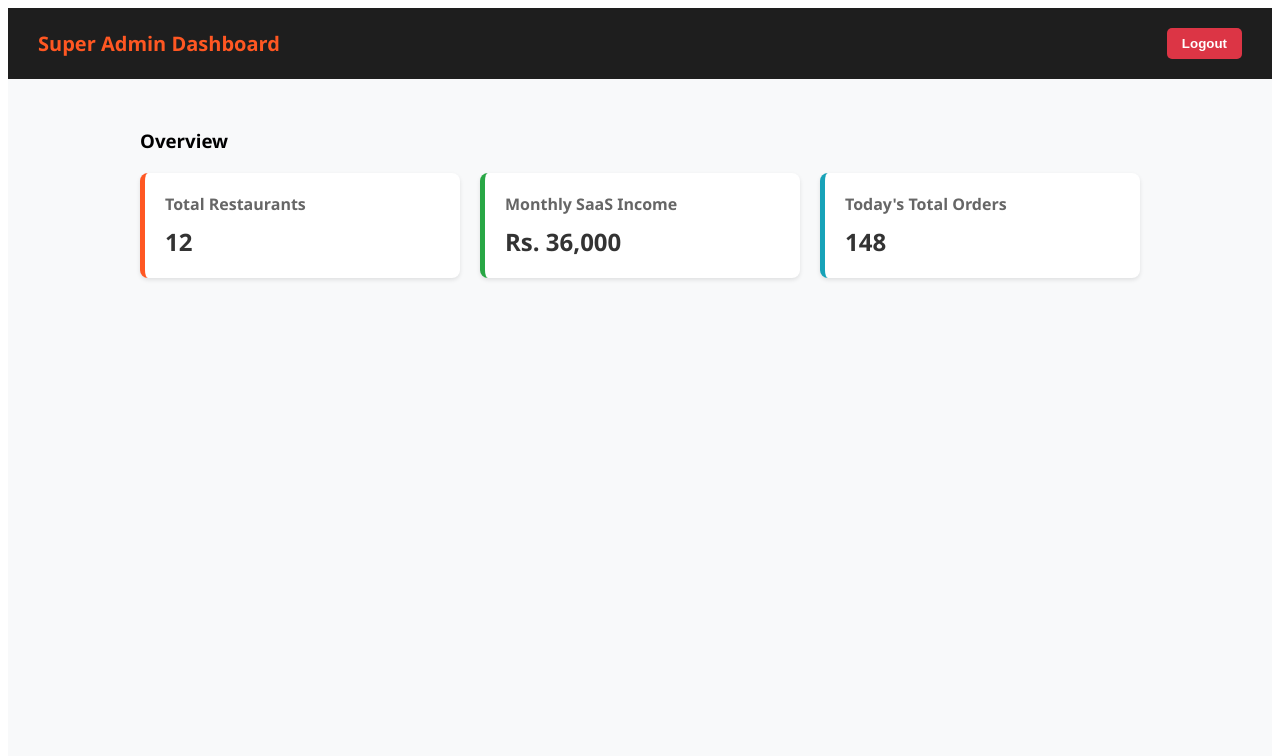
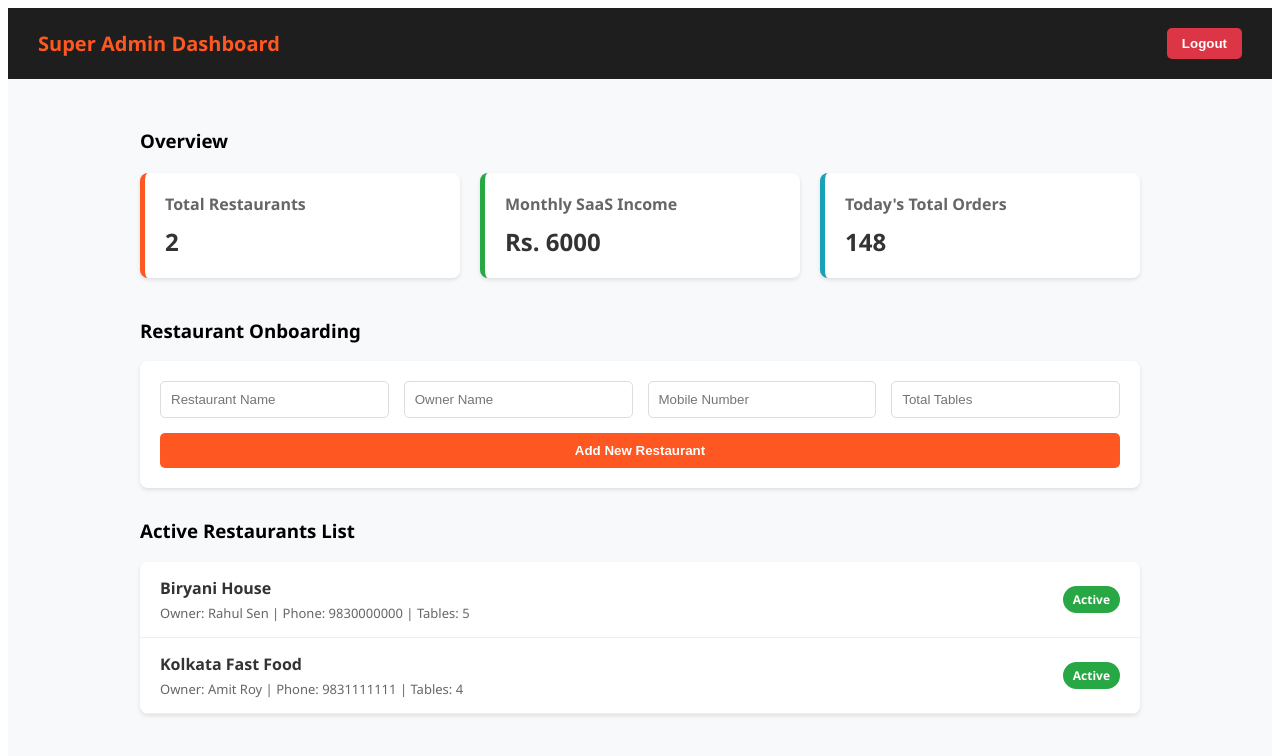
Before and after one commit to khaloindia/KhaloIndiaPOS-Frontend, a React (Vite) app: page /admin in a window 1280 px wide. Both pictures are taken after typing "name@example.com", "Sample123" into the empty fields and a click on the button "Access Portal". Shown: the top 756 px of the page. Built offline with nearby package versions, Linux system fonts and the light colour scheme.

Commit message:
Implement restaurant management features in SuperAdmin
Added restaurant management functionality including login and restaurant onboarding.

```diff
--- a/src/pages/SuperAdmin.tsx
+++ b/src/pages/SuperAdmin.tsx
@@ -1,14 +1,49 @@
 import React, { useState } from 'react';
+
+interface Restaurant {
+  id: number;
+  name: string;
+  owner: string;
+  phone: string;
+  tables: number;
+}
 
 export default function SuperAdmin() {
   const [isLoggedIn, setIsLoggedIn] = useState(false);
   const [email, setEmail] = useState('');
   const [password, setPassword] = useState('');
 
+  const [restaurants, setRestaurants] = useState<Restaurant[]>([
+    { id: 1, name: 'Biryani House', owner: 'Rahul Sen', phone: '9830000000', tables: 5 },
+    { id: 2, name: 'Kolkata Fast Food', owner: 'Amit Roy', phone: '9831111111', tables: 4 }
+  ]);
+  const [newRestName, setNewRestName] = useState('');
+  const [newOwner, setNewOwner] = useState('');
+  const [newPhone, setNewPhone] = useState('');
+  const [newTables, setNewTables] = useState('');
+
   const handleLogin = (e: React.FormEvent) => {
     e.preventDefault();
     if (email && password) {
       setIsLoggedIn(true);
+    }
+  };
+
+  const handleAddRestaurant = (e: React.FormEvent) => {
+    e.preventDefault();
+    if (newRestName && newOwner && newPhone && newTables) {
+      const newEntry: Restaurant = {
+        id: Date.now(),
+        name: newRestName,
+        owner: newOwner,
+        phone: newPhone,
+        tables: parseInt(newTables)
+      };
+      setRestaurants([...restaurants, newEntry]);
+      setNewRestName('');
+      setNewOwner('');
+      setNewPhone('');
+      setNewTables('');
     }
   };
 
@@ -58,20 +93,74 @@ export default function SuperAdmin() {
 
       <div style={{ padding: '30px', maxWidth: '1000px', margin: 'auto' }}>
         <h3>Overview</h3>
-        <div style={{ display: 'grid', gridTemplateColumns: 'repeat(auto-fit, minmax(250px, 1fr))', gap: '20px', marginTop: '20px' }}>
+        <div style={{ display: 'grid', gridTemplateColumns: 'repeat(auto-fit, minmax(250px, 1fr))', gap: '20px', marginTop: '20px', marginBottom: '40px' }}>
           <div style={{ background: 'white', padding: '20px', borderRadius: '8px', boxShadow: '0 2px 4px rgba(0,0,0,0.1)', borderLeft: '5px solid #ff5722' }}>
             <h4 style={{ margin: '0 0 10px 0', color: '#666' }}>Total Restaurants</h4>
-            <h2 style={{ margin: 0, color: '#333' }}>12</h2>
+            <h2 style={{ margin: 0, color: '#333' }}>{restaurants.length}</h2>
           </div>
           <div style={{ background: 'white', padding: '20px', borderRadius: '8px', boxShadow: '0 2px 4px rgba(0,0,0,0.1)', borderLeft: '5px solid #28a745' }}>
             <h4 style={{ margin: '0 0 10px 0', color: '#666' }}>Monthly SaaS Income</h4>
-            <h2 style={{ margin: 0, color: '#333' }}>Rs. 36,000</h2>
+            <h2 style={{ margin: 0, color: '#333' }}>Rs. {restaurants.length * 3000}</h2>
           </div>
           <div style={{ background: 'white', padding: '20px', borderRadius: '8px', boxShadow: '0 2px 4px rgba(0,0,0,0.1)', borderLeft: '5px solid #17a2b8' }}>
             <h4 style={{ margin: '0 0 10px 0', color: '#666' }}>Today's Total Orders</h4>
             <h2 style={{ margin: 0, color: '#333' }}>148</h2>
           </div>
         </div>
+
+        <h3>Restaurant Onboarding</h3>
+        <div style={{ background: 'white', padding: '20px', borderRadius: '8px', boxShadow: '0 2px 4px rgba(0,0,0,0.1)', marginBottom: '30px' }}>
+          <form onSubmit={handleAddRestaurant} style={{ display: 'grid', gridTemplateColumns: 'repeat(auto-fit, minmax(200px, 1fr))', gap: '15px' }}>
+            <input
+              type="text"
+              placeholder="Restaurant Name"
+              value={newRestName}
+              onChange={(e) => setNewRestName(e.target.value)}
+              required
+              style={{ padding: '10px', border: '1px solid #ddd', borderRadius: '5px' }}
+            />
+            <input
+              type="text"
+              placeholder="Owner Name"
+              value={newOwner}
+              onChange={(e) => setNewOwner(e.target.value)}
+              required
+              style={{ padding: '10px', border: '1px solid #ddd', borderRadius: '5px' }}
+            />
+            <input
+              type="text"
+              placeholder="Mobile Number"
+              value={newPhone}
+              onChange={(e) => setNewPhone(e.target.value)}
+              required
+              style={{ padding: '10px', border: '1px solid #ddd', borderRadius: '5px' }}
+            />
+            <input
+              type="number"
+              placeholder="Total Tables"
+              value={newTables}
+              onChange={(e) => setNewTables(e.target.value)}
+              required
+              style={{ padding: '10px', border: '1px solid #ddd', borderRadius: '5px' }}
+            />
+            <button type="submit" style={{ backgroundColor: '#ff5722', color: 'white', border: 'none', padding: '10px', borderRadius: '5px', fontWeight: 'bold', cursor: 'pointer', gridColumn: '1 / -1' }}>
+              Add New Restaurant
+            </button>
+          </form>
+        </div>
+
+        <h3>Active Restaurants List</h3>
+        <div style={{ background: 'white', borderRadius: '8px', boxShadow: '0 2px 4px rgba(0,0,0,0.1)', overflow: 'hidden' }}>
+          {restaurants.map((r) => (
+            <div key={r.id} style={{ padding: '15px 20px', borderBottom: '1px solid #eee', display: 'flex', justifyContent: 'space-between', alignItems: 'center', flexWrap: 'wrap', gap: '10px' }}>
+              <div>
+                <h4 style={{ margin: '0 0 5px 0', color: '#333' }}>{r.name}</h4>
+                <p style={{ margin: 0, fontSize: '13px', color: '#666' }}>Owner: {r.owner} | Phone: {r.phone} | Tables: {r.tables}</p>
+              </div>
+              <span style={{ backgroundColor: '#28a745', color: 'white', padding: '5px 10px', borderRadius: '15px', fontSize: '12px', fontWeight: 'bold' }}>Active</span>
+            </div>
+          ))}
+        </div>
       </div>
     </div>
   );
```
